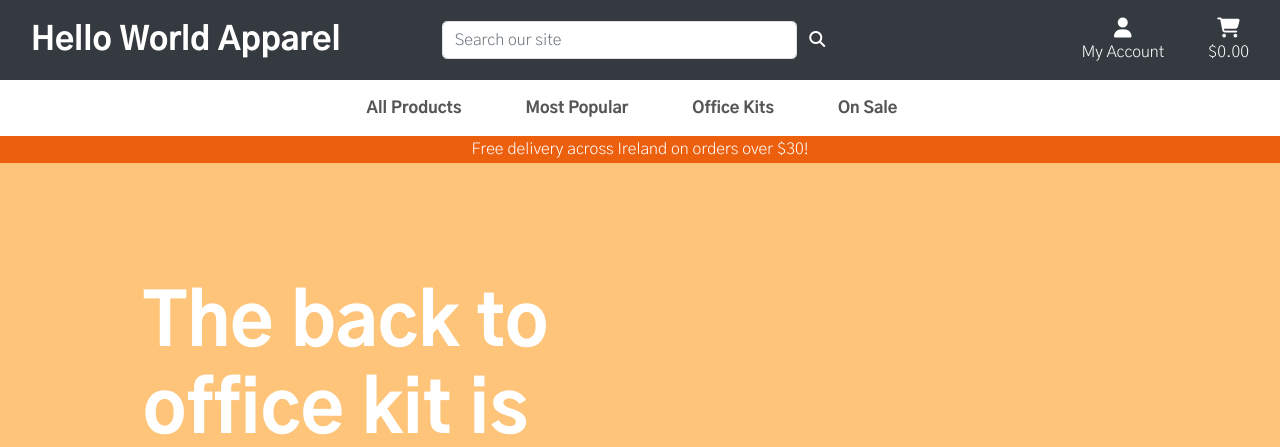
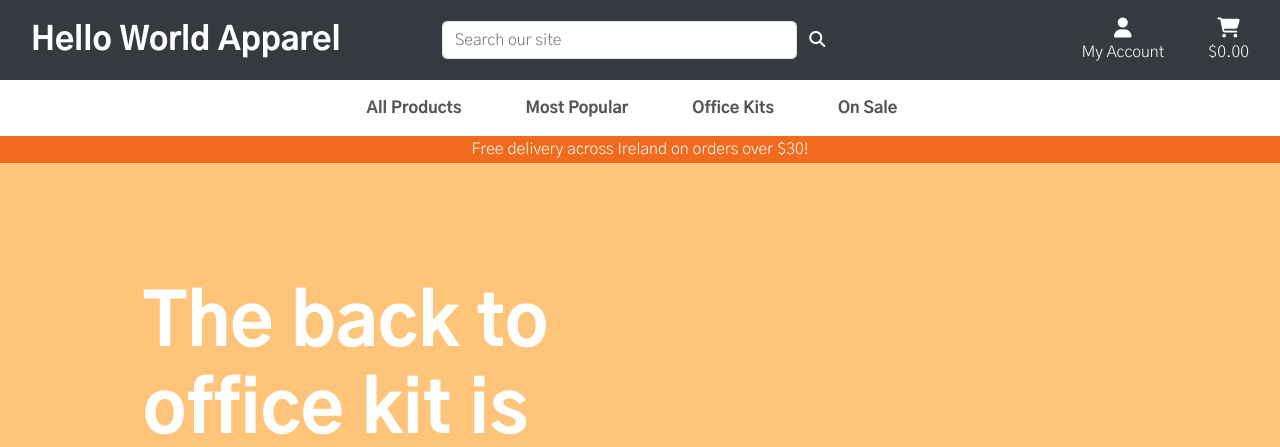
Before and after one commit to orlamadden/hello-world-apparel, a Django app: page / in a window 1280 px wide. Shown: the top 447 px of the page. Run offline with Django 3.2, Linux system fonts and the light colour scheme; some libraries are stand-ins or nearby versions.

Commit message:
changed colour of banner

```diff
--- a/static/css/styles.css
+++ b/static/css/styles.css
@@ -14,7 +14,7 @@ body {
 }
 
 #delivery-banner {
-    background-color: #ec5f0d;
+    background-color: #f16b1e;
 }
 
 .website-cta {
```
